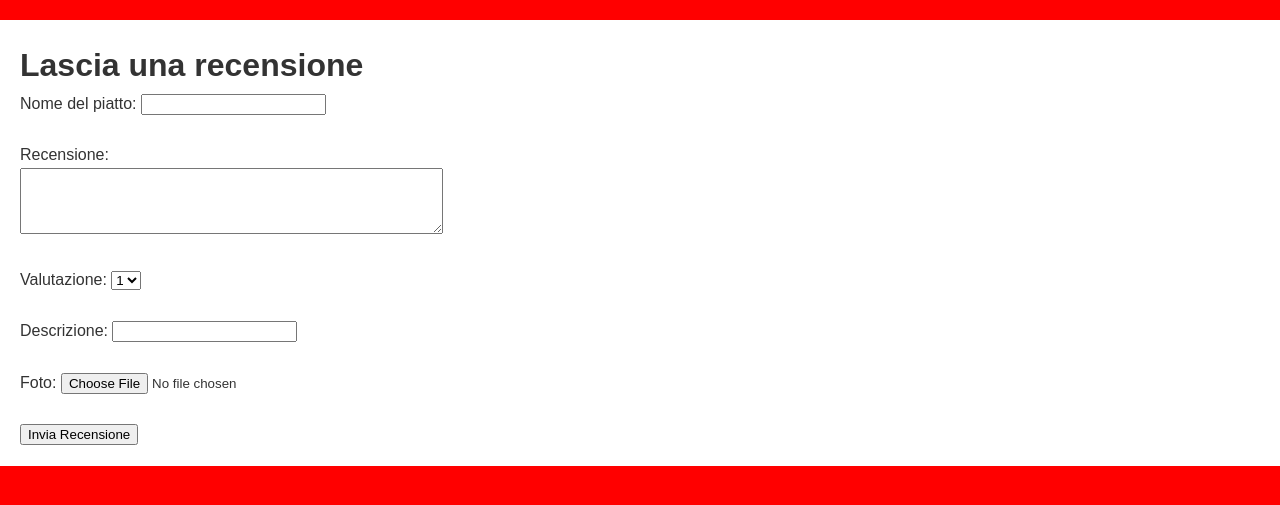
After one commit to ESU-ADVISOR/ESU-ADVISOR, a Python web app: template src/templates/fyp.html in a window 1280 px wide. The commit adds this page. Shown: the top 505 px of the page. Run offline with Jinja, Linux system fonts and the light colour scheme; the template is opened without the code that fills it, so the values that code supplies are empty.

Commit message:
aggiunto codice html place holder per varie pagine

```diff
--- a/src/templates/footer.html
+++ b/src/templates/footer.html
@@ -48,7 +48,7 @@
                 </a>
             </li>-->
             <li>
-                <a href="#" class="nav-item">
+                <a href="fyp.html" class="nav-item">
                     <span>
                         <svg
                             xmlns="http://www.w3.org/2000/svg"
--- /dev/null
+++ b/src/templates/fyp.html
@@ -0,0 +1,40 @@
+<!doctype html>
+
+<html lang="it">
+    <head>
+        <meta charset="UTF-8" />
+        <meta name="viewport" content="width=device-width, initial-scale=1" />
+        <link rel="stylesheet" href="/styles/main.css" />
+        <link rel="icon" href="images/favicon.ico" type="image/x-icon" />
+        <title>For you page</title>
+    </head>
+    <body>
+        <main>
+        <h1>Lascia una recensione</h1>
+        <form action="/submit-review" method="post">
+            <label for="dish-name">Nome del piatto:</label>
+            <input type="text" id="dish-name" name="dish-name" required><br><br>
+
+            <label for="review">Recensione:</label><br>
+            <textarea id="review" name="review" rows="4" cols="50" required></textarea><br><br>
+
+            <label for="rating">Valutazione:</label>
+            <select id="rating" name="rating" required>
+            <option value="1">1</option>
+            <option value="2">2</option>
+            <option value="3">3</option>
+            <option value="4">4</option>
+            <option value="5">5</option>
+            </select><br><br>
+
+            <labael for="descrizione">Descrizione:</label>
+            <input type="text" id="descrizione" name="descrizione"><br><br>
+
+            <label for="foto">Foto:</label>
+            <input type="file" id="foto" name="foto"><br><br>
+
+            <input type="submit" value="Invia Recensione">
+        </form>
+    </main>
+    <template id="footer-template"></template>
+    </body>
```
Also changed, not shown: src/templates/areaRiservata.html (added, +23 -0 lines), src/templates/piatto.html (added, +34 -0 lines), 1 other file.
